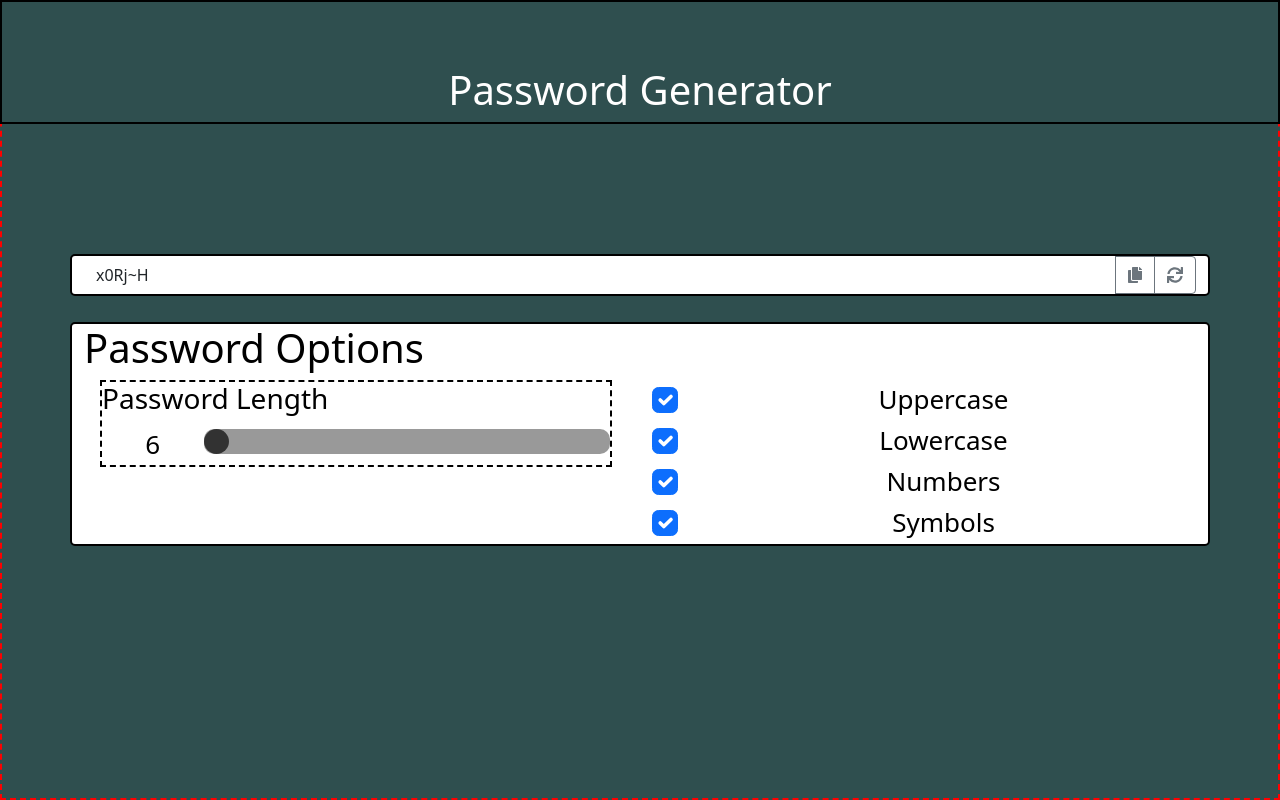
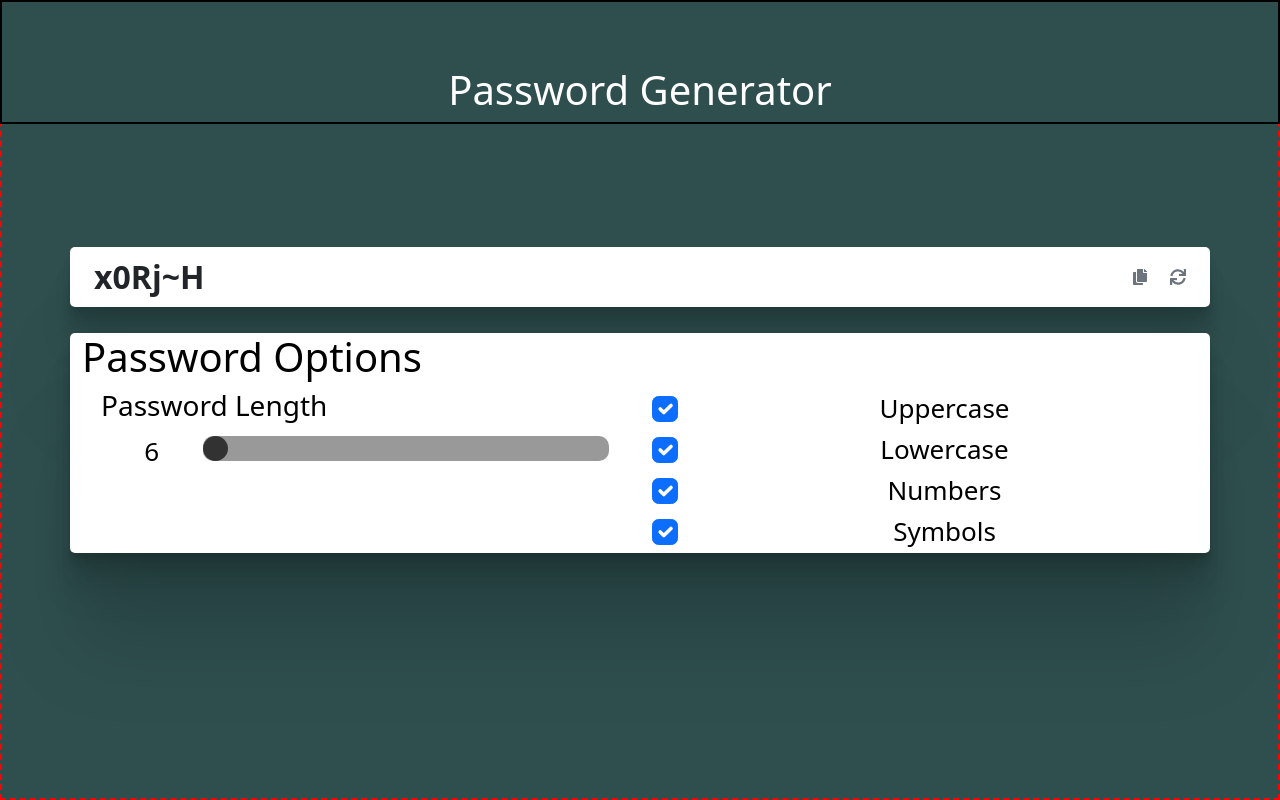
Before and after one commit to MichOchieng/passwordGen, a React (Create React App) app: page / in a window 1280 px wide. Built offline with nearby package versions, Linux system fonts and the light colour scheme.

Commit message:
Added styling for floating affect on UI

```diff
--- a/src/styles/options.css
+++ b/src/styles/options.css
@@ -1,10 +1,17 @@
 .Options{
     text-align: center;
     color: black;
-    border: black 2px solid;
     background-color: white;
     border-radius: 5px;
     margin-top: 1em;
+    position: relative;
+    box-shadow:
+    0 2.8px 2.2px rgba(0, 0, 0, 0.034),
+    0 6.7px 5.3px rgba(0, 0, 0, 0.048),
+    0 12.5px 10px rgba(0, 0, 0, 0.06),
+    0 22.3px 17.9px rgba(0, 0, 0, 0.072),
+    0 41.8px 33.4px rgba(0, 0, 0, 0.086),
+    0 100px 80px rgba(0, 0, 0, 0.12)
 }
 
 #leftHeaders{
@@ -14,8 +21,6 @@
 
 /* Slider styling */
 .sliderContainer{
-
-    border: black 2px dashed;
     display: inline-block;
     position: relative;
     justify-self: left;
--- a/src/styles/preview.css
+++ b/src/styles/preview.css
@@ -1,13 +1,22 @@
 .Preview{
     text-align: center;
     color: black;
-    border: black 2px solid;
     background-color: white;
     border-radius: 5px;
     margin-bottom: 1em;
-
+    box-shadow:
+    0 2.8px 2.2px rgba(0, 0, 0, 0.034),
+    0 6.7px 5.3px rgba(0, 0, 0, 0.048),
+    0 12.5px 10px rgba(0, 0, 0, 0.06),
+    0 22.3px 17.9px rgba(0, 0, 0, 0.072),
+    0 41.8px 33.4px rgba(0, 0, 0, 0.086),
+    0 100px 80px rgba(0, 0, 0, 0.12)
 }
-
-#passwordPreview{
+#noBorder{
   border: 0;
 }
+#passwordPreview{
+  font-weight: bold;
+  font-size: xx-large;
+  border: 0;
+}
```
